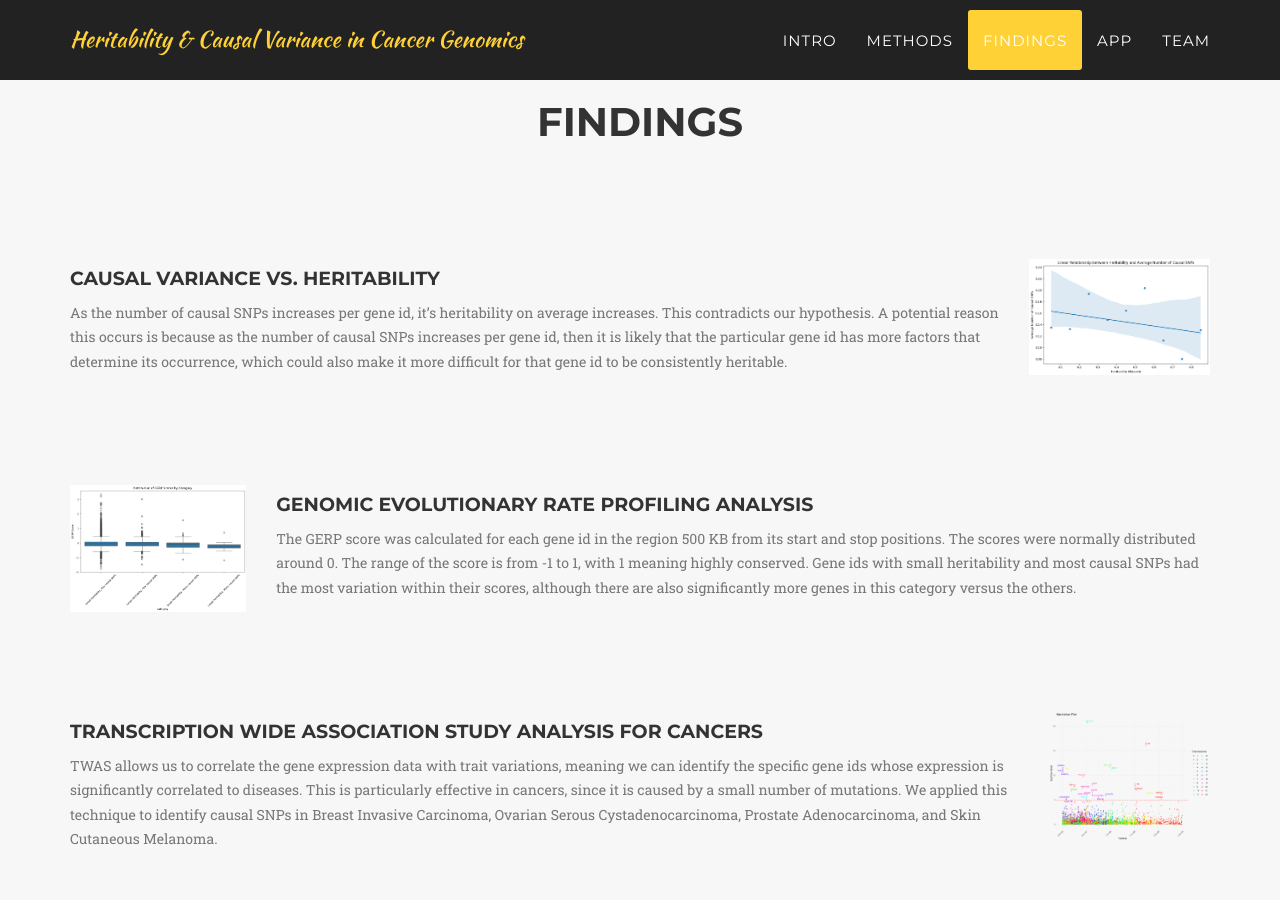
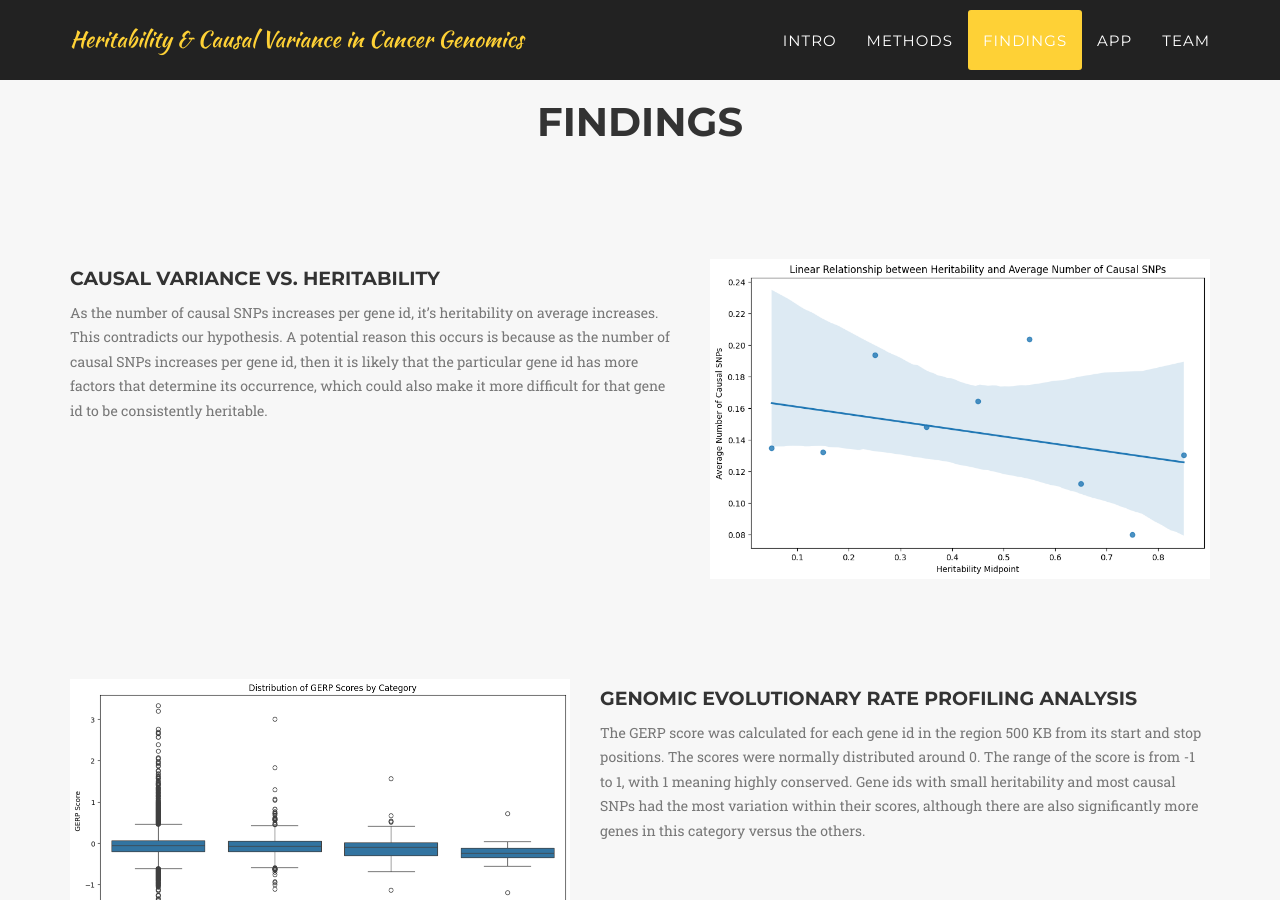
Before and after one commit to AntonBeliakovUCSD/Capstone, a Jekyll site: the page built from index.html, in a window 1280 px wide and 900 px high, scrolled down 2934 px. Built offline with Jekyll 4.4.1, drawn with Linux system fonts in a browser that asks for light colours; some web fonts are replaced.

Commit message:
try again?

```diff
--- a/_includes/findings.html
+++ b/_includes/findings.html
@@ -22,7 +22,7 @@
                                     </div>
 
                                     <div>
-                                        <img src="img/findings/linear.png" alt="missing" style="width: 500px">
+                                        <img src="img/findings/linear.png" alt="missing" style="max-width: 500px">
                                     </div>
                                 </div>
                             </div>
@@ -30,7 +30,7 @@
                             <div class="timeline-panel">
                                 <div style="display: flex; gap: 30px; margin-top: 100px; margin-bottom: 100px;">
                                     <div>
-                                        <img src="img/findings/gerp_cat.png" alt="missing" style="width: 500px">
+                                        <img src="img/findings/gerp_cat.png" alt="missing" style="max-width: 500px">
                                     </div>
 
                                     <div class="timeline-body">
@@ -62,7 +62,7 @@
                                     </div>
 
                                     <div>
-                                        <img src="img/findings/Manhattan_prostate_cancer.png" alt="missing" style="width: 500px">
+                                        <img src="img/findings/Manhattan_prostate_cancer.png" alt="missing" style="max-width: 500px">
                                     </div>
                                 </div>
                             </div>
```
